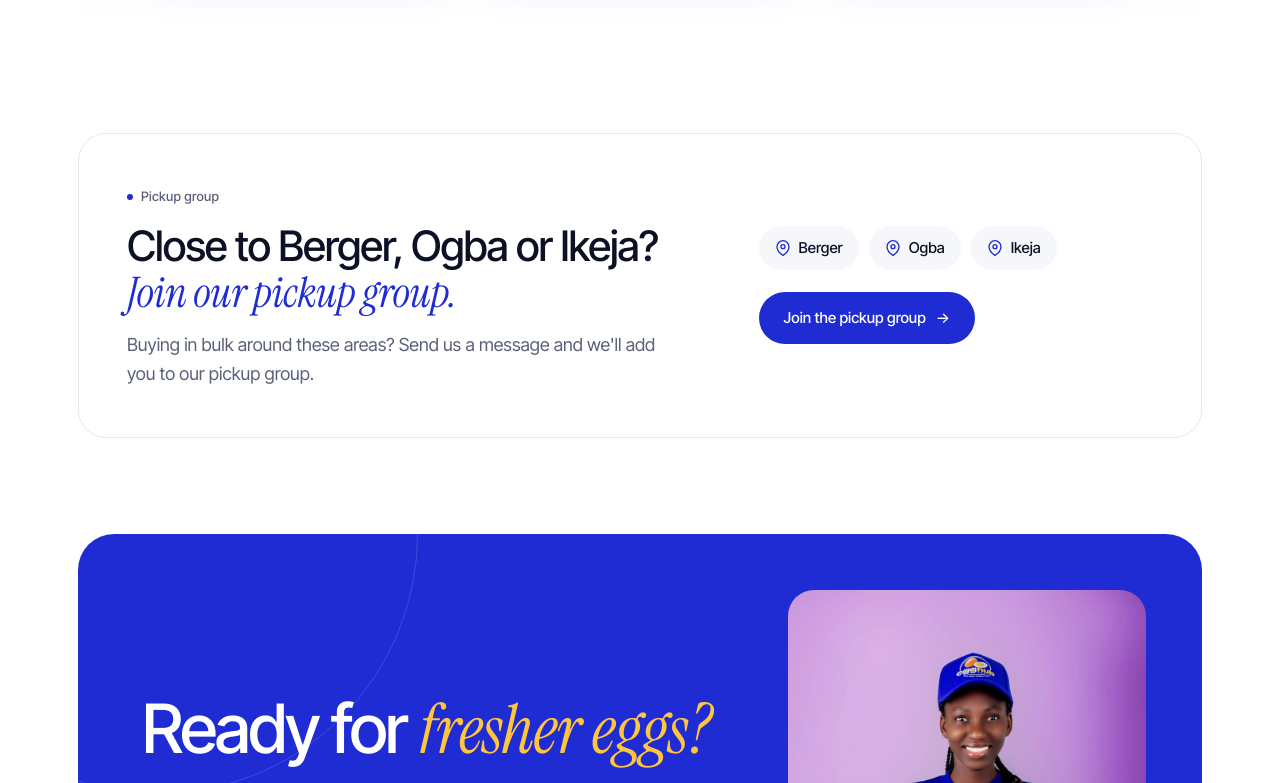
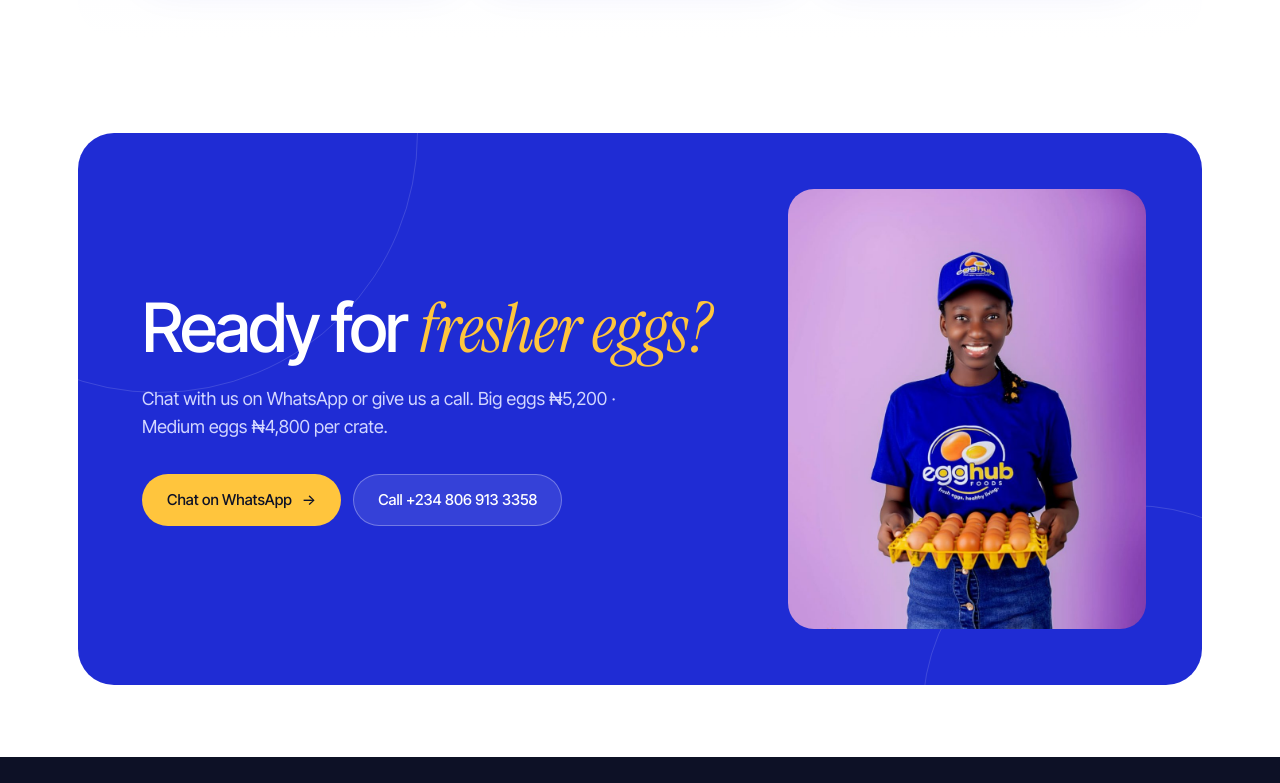
Before and after one commit to whilekay133-netizen/egghub-foods, a plain HTML site: page index.html in a window 1280 px wide. Shown: the part 6220-7003 px from the top of the page. Drawn offline with Linux system fonts and the light colour scheme; no server answers.

Commit message:
Remove pickup group section
Co-Authored-By: Claude Opus 5.5 <noreply@anthropic.com>
Claude-Session: https://claude.ai/code/session_01ELbtU7F4ojFErdsBJeWNLM

```diff
--- a/index.html
+++ b/index.html
@@ -568,26 +568,6 @@ footer{background:var(--ink);color:#fff;padding:72px 0 32px}
   </div>
 </section>
 
-<section class="section" style="padding-top:0">
-  <div class="wrap">
-    <div class="pickup rv">
-      <div>
-        <span class="label">Pickup group</span>
-        <h2 class="h2" style="font-size:clamp(30px,3.4vw,42px)">Close to Berger, Ogba or Ikeja? <span class="serif" style="color:var(--blue)">Join our pickup group.</span></h2>
-        <p class="lead" style="margin-top:16px">Buying in bulk around these areas? Send us a message and we'll add you to our pickup group.</p>
-      </div>
-      <div>
-        <div class="pins">
-          <span><svg viewBox="0 0 24 24" fill="none" stroke="currentColor" stroke-width="2" stroke-linecap="round" stroke-linejoin="round" aria-hidden="true"><path d="M21 10c0 7-9 13-9 13S3 17 3 10a9 9 0 0 1 18 0z"/><circle cx="12" cy="10" r="3"/></svg>Berger</span>
-          <span><svg viewBox="0 0 24 24" fill="none" stroke="currentColor" stroke-width="2" stroke-linecap="round" stroke-linejoin="round" aria-hidden="true"><path d="M21 10c0 7-9 13-9 13S3 17 3 10a9 9 0 0 1 18 0z"/><circle cx="12" cy="10" r="3"/></svg>Ogba</span>
-          <span><svg viewBox="0 0 24 24" fill="none" stroke="currentColor" stroke-width="2" stroke-linecap="round" stroke-linejoin="round" aria-hidden="true"><path d="M21 10c0 7-9 13-9 13S3 17 3 10a9 9 0 0 1 18 0z"/><circle cx="12" cy="10" r="3"/></svg>Ikeja</span>
-        </div>
-        <a class="btn btn-primary" href="#" data-wa="Hello Egghub Foods, please add me to your pickup group.">Join the pickup group <span class="arr">→</span></a>
-      </div>
-    </div>
-  </div>
-</section>
-
 <section style="padding:0 0 72px" id="contact">
   <div class="wrap">
     <div class="cta rv">
```
